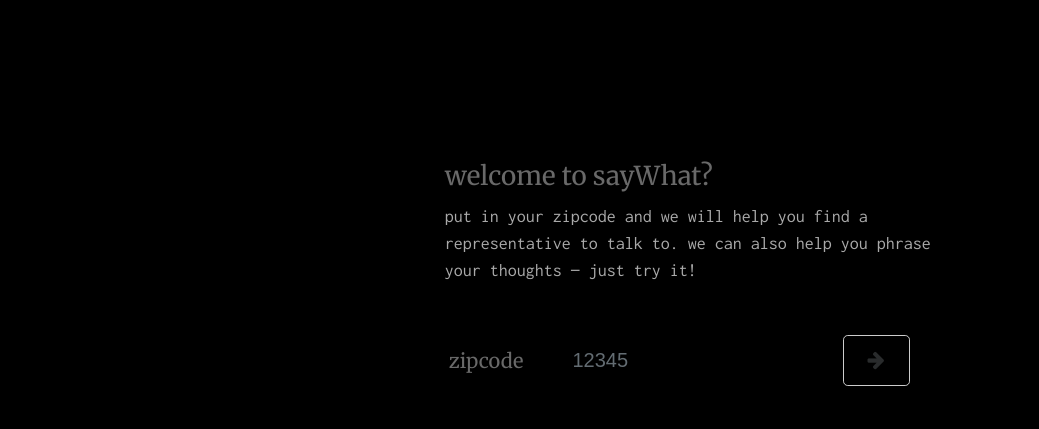
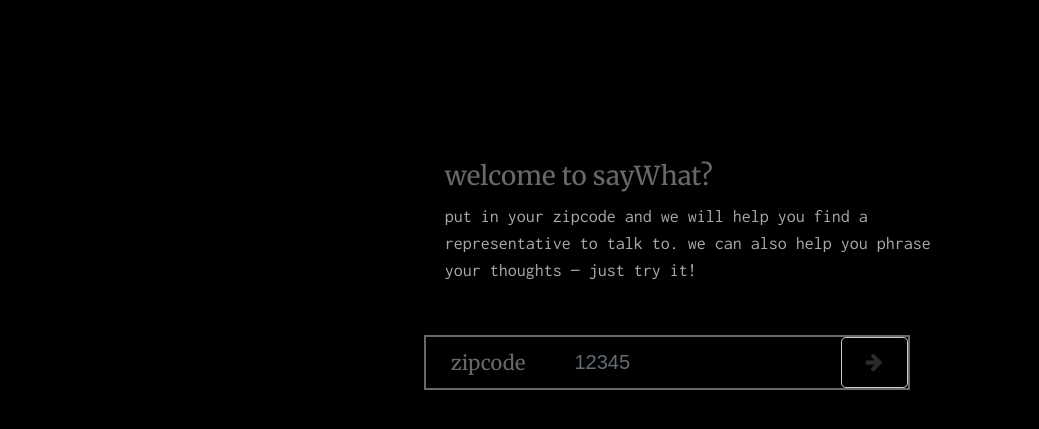
Before and after one commit to say-what/say-what.github.io, a plain HTML site: page index.html in a window 1280 px wide. Shown: the part 189-618 px from the top of the page, without its empty margins (137-1176 px from the left). Drawn offline with nearby package versions, Linux system fonts and the light colour scheme; a script that the page names is missing.

Commit message:
Update custom.css

```diff
--- a/custom.css
+++ b/custom.css
@@ -27,6 +27,12 @@
   font-size: 18px;
 }
 
+.input-group {
+  border-style: solid;
+  border-width: 2px;
+  border-color: DimGray;
+}
+
 .input-group-addon {
   font-family: 'Merriweather', serif;
   color: DimGray;
```
